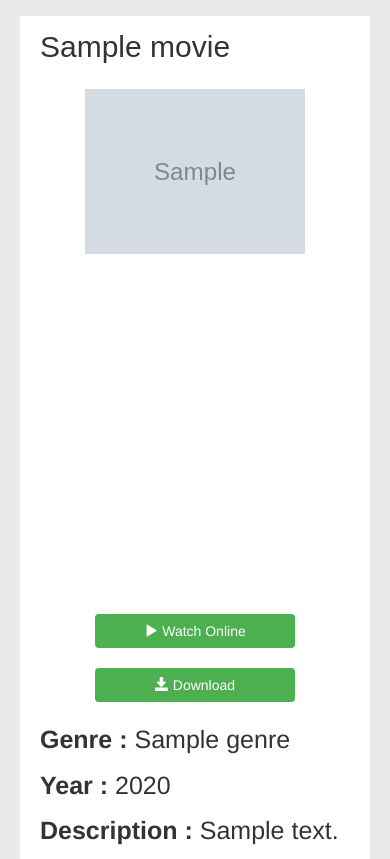
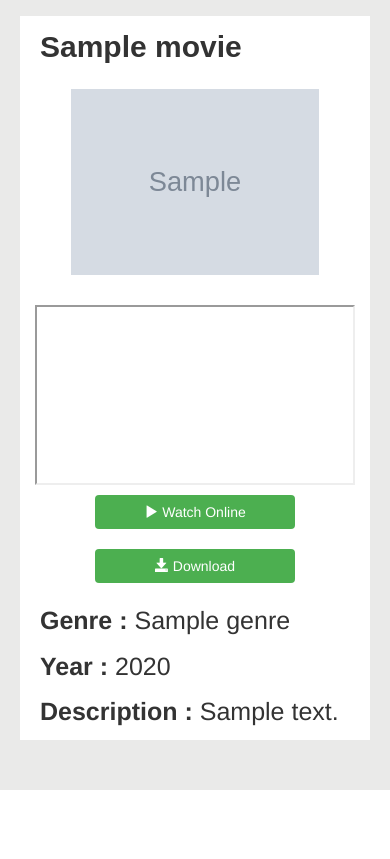
Before and after one commit to raksit31667/wsp-bkl, a Django app: page /movie/1/ in a window 390 px wide; the page is wider, and only the part inside the window is pictured. Shown: the part 54-913 px from the top of that part. After the commit the page ends 844 px from the top of that part, so only its background shows below. Run offline with Django 3.2, Linux system fonts and the light colour scheme; tables that the repository leaves empty hold one stand-in row (values such as "Sample post"); grey boxes marked "Sample" are stand-in pictures; some libraries are stand-ins or nearby versions.

Commit message:
edit img responsive in desc page

```diff
--- a/website/movie/static/style.css
+++ b/website/movie/static/style.css
@@ -77,8 +77,8 @@ body{
   margin-bottom: 2rem;
 }
 .app-content .img-wrapper .img-poster-desc{
-  /*width: 60%;*/
-  max-width: 220px;
+  width: 80%;
+  /*max-width: 220px;*/
   object-fit: cover;
   overflow: hidden;
   vertical-align: middle;
@@ -90,6 +90,7 @@ body{
 .app-content .topic-style{
   font-size: 30px;
   font-family:sans-serif;
+  font-weight: bold;
 }
 .app-content .btn-green{
   background-color: #4caf50;
@@ -114,3 +115,16 @@ body{
 .app-content .desc-style .movie-genre , .movie-year , .movie-desc{
   font-weight: bold;
 }
+.app-content .right-block .cell .instrinsic-container{
+  position: relative;
+  height:0;
+  overflow: hidden;
+  padding-bottom: 56.25%;
+}
+.app-content .right-block .cell .instrinsic-container iframe{
+  position: absolute;;
+  top:0;
+  left:0;
+  width: 100%;
+  height: 100%;
+}
--- a/website/movie/templates/descrip.html
+++ b/website/movie/templates/descrip.html
@@ -14,7 +14,9 @@
     <div class="col-xs-12 col-sm-12 col-md-8 col-lg-8">
       <div class="right-block">
         <div class="row cell">
-          <iframe src="{{movie.movie_teaser_url}}" width="560" height="315" frameborder="0"></iframe>
+          <div class="instrinsic-container">
+            <iframe src="{{movie.movie_teaser_url}}" ></iframe>
+          </div>
         </div>
         <div class="row cell">
           <button class="btn btn-green" type="button" data-toggle="modal"
@@ -51,3 +53,4 @@
   </div>
 </div>
 {% endblock %}
+ <!-- width="560" height="315" frameborder="0" -->
```
